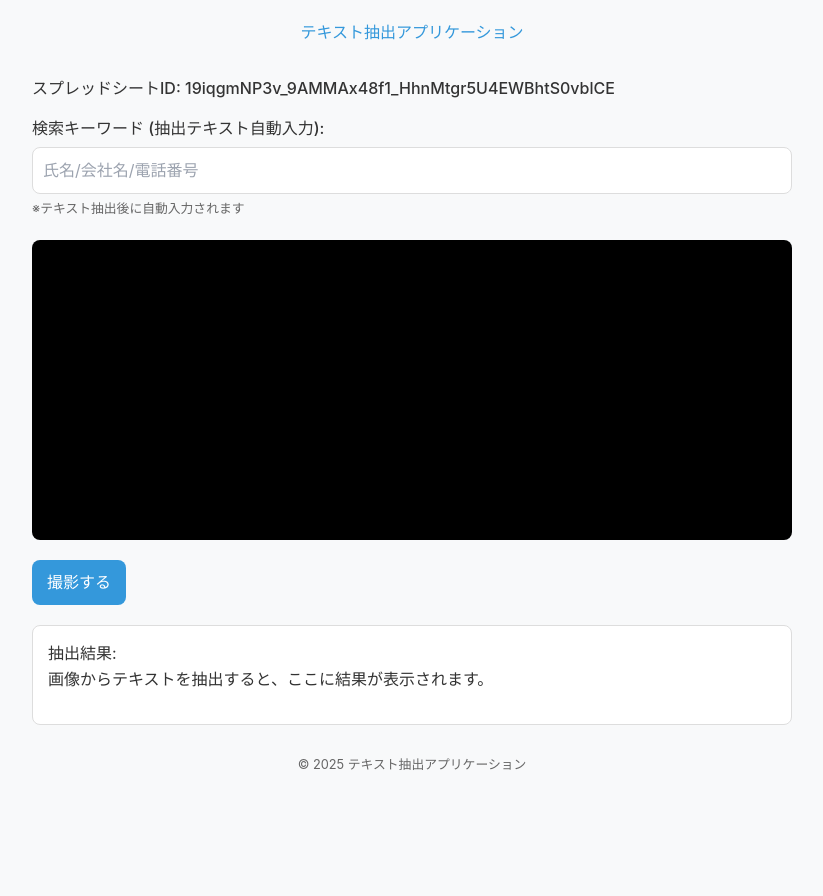
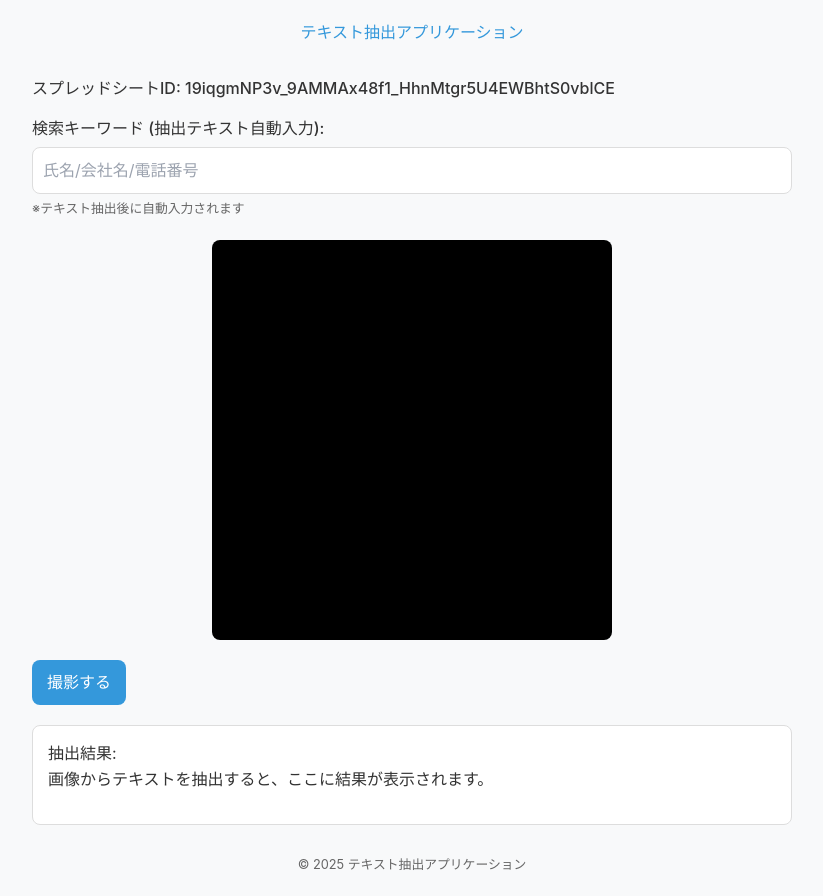
Before and after one commit to nyan-tama/camera-to-spreadsheet, a Next.js app: page / in a window 1280 px wide. Shown: the whole page, without its empty margins (228-1051 px from the left). Before the commit the page ends 800 px from the top, so only its background shows below. Built offline with nearby package versions, Linux system fonts and the light colour scheme; no server answers.

Commit message:
1080に変更

```diff
--- a/app/components/CameraComponent.jsx
+++ b/app/components/CameraComponent.jsx
@@ -8,13 +8,12 @@ export default function CameraComponent({ onCapture }) {
     const [imageData, setImageData] = useState(null);
     const [cameraError, setCameraError] = useState(null);
 
-    // カメラ設定を修正
+    // 高解像度カメラ設定（1:1比率維持）
     const videoConstraints = {
-        width: { ideal: 1280 },
-        height: { ideal: 720 },
+        width: { ideal: 1080 }, // 720→1080に向上
+        height: { ideal: 1080 }, // 同じく1080に
         facingMode: "environment",
-        aspectRatio: 16 / 9,
-        // 画質の設定を維持
+        aspectRatio: 1, // 1:1比率を維持
         advanced: [
             { exposureMode: "auto" },
             { focusMode: "continuous" }
@@ -25,8 +24,12 @@ export default function CameraComponent({ onCapture }) {
     const handleCapture = useCallback(() => {
         if (webcamRef.current) {
             try {
-                // より高品質なキャプチャを設定
-                const imageSrc = webcamRef.current.getScreenshot({ width: 1280, height: 720, quality: 0.95 });
+                // 高解像度キャプチャ設定
+                const imageSrc = webcamRef.current.getScreenshot({
+                    width: 1080,   // 720→1080に向上
+                    height: 1080,  // 同じく1080に
+                    quality: 0.95  // 高品質維持
+                });
                 if (imageSrc) {
                     setImageData(imageSrc);
                     if (onCapture) {
--- a/app/globals.css
+++ b/app/globals.css
@@ -82,11 +82,15 @@ h1 {
 .camera-container {
   position: relative;
   width: 100%;
-  height: 300px;
-  margin: 20px 0;
+  max-width: 400px;
+  aspect-ratio: 1 / 1;
+  margin: 20px auto;
   overflow: hidden;
   border-radius: var(--border-radius);
   background-color: #000;
+  display: flex;
+  justify-content: center;
+  align-items: center;
 }
 
 .btn {
@@ -221,3 +225,17 @@ h1 {
 .search-container {
   margin-top: 20px;
 }
+
+/* カメラコンポーネントのスタイルを修正 */
+.webcam-video {
+  width: 100%;
+  height: 100%;
+  object-fit: cover;
+}
+
+.captured-image {
+  width: 100%;
+  height: 100%;
+  object-fit: cover;
+  background-color: #000;
+}
```
